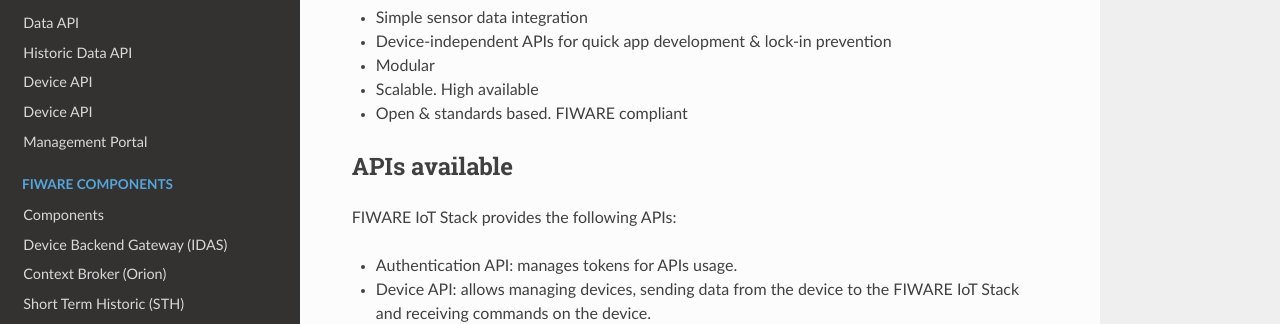
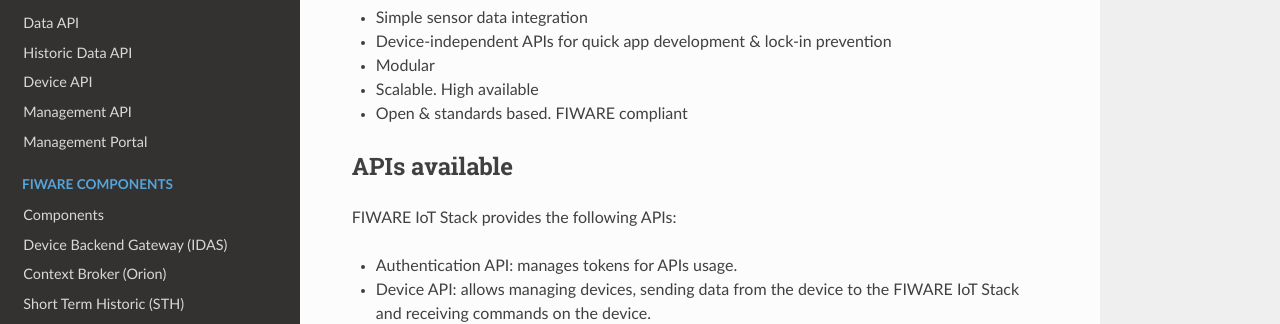
Before and after one commit to telefonicaid/thinking-cities, an MkDocs documentation site: the page built from docs/index.md, in a window 1280 px wide. Shown: the part 261-585 px from the top of the page. Built offline with MkDocs 1.6.1, drawn with Linux system fonts in a browser that asks for light colours; nearby versions of some CDN libraries; old or Windows-style settings are respelled for this version of MkDocs.

Commit message:
Update mkdocs.yml

```diff
--- a/mkdocs.yml
+++ b/mkdocs.yml
@@ -16,7 +16,7 @@
     - 'Data API': 'context_broker_detail.md'
     - 'Historic Data API': 'historicdata_api.md'
     - 'Data Processing API': 'device_gateway_detail.md'
-    - 'Management API': 'device_gateway_detail.md'
+    - 'Management API': 'management_api.md'
   - 'Management Portal': 'portal.md'
   - 'FIWARE Components':
     - 'Components': 'walkthrough.md'
```
